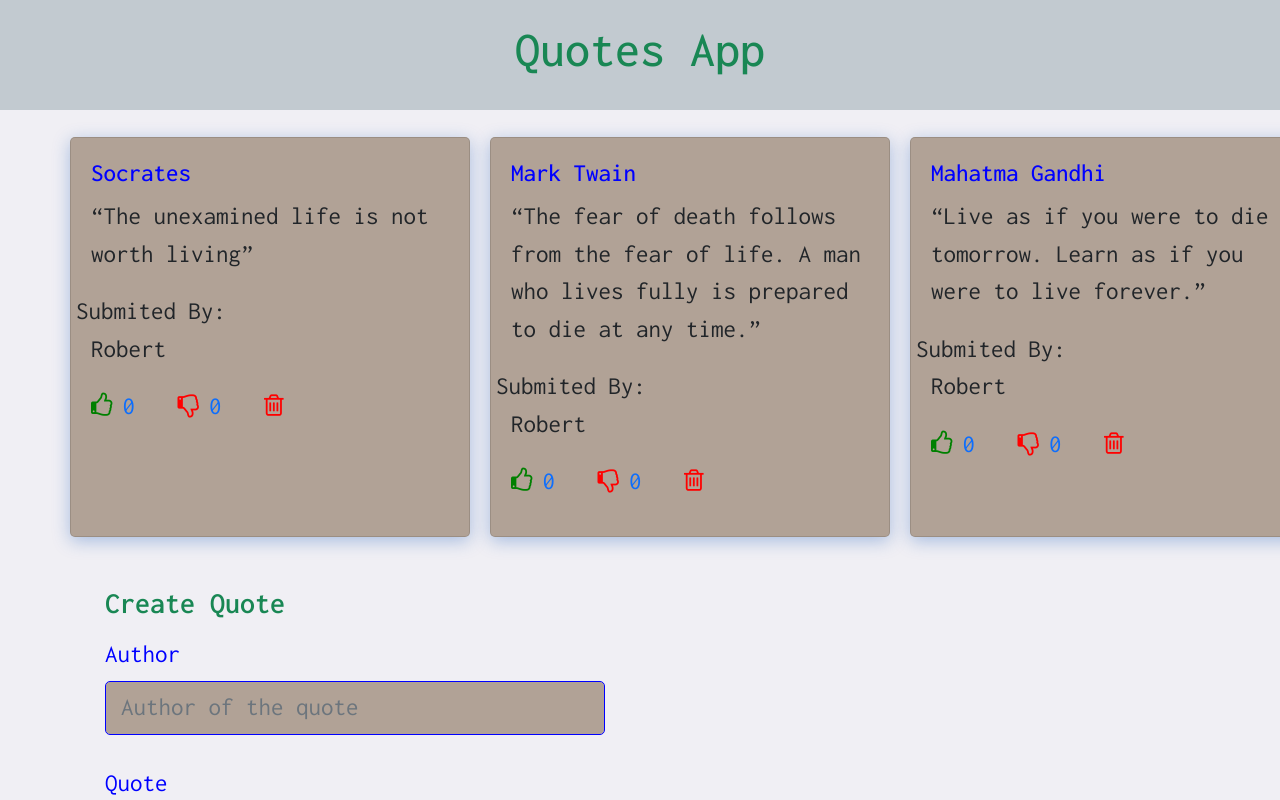
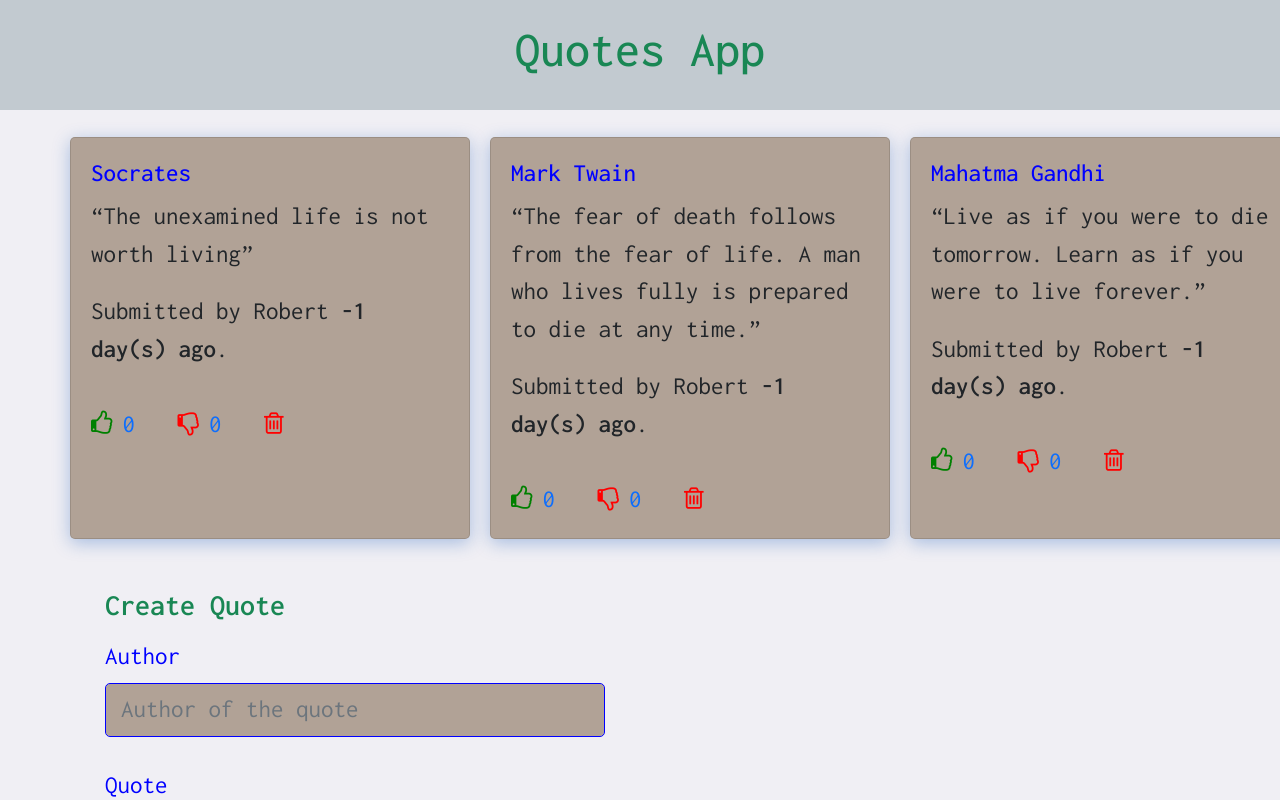
Before and after one commit to Kirugik/quotes-app, an Angular app: page / in a window 1280 px wide. Shown: the top 800 px of the page. Built offline with nearby package versions, Linux system fonts and the light colour scheme.

Commit message:
Implement pipe directive to display days passed since quote is posted

```diff
--- a/src/app/create-quote/create-quote/create-quote.component.ts
+++ b/src/app/create-quote/create-quote/create-quote.component.ts
@@ -8,7 +8,7 @@ import { Quotes } from '../../quotes';
 })
 
 export class CreateQuoteComponent implements OnInit {
-  newQuote = new Quotes(0,'','',0,0, '');
+  newQuote = new Quotes(0,'','',0,0,'', new Date());
 
   @Output() addQuote= new EventEmitter<Quotes>();
 
--- a/src/app/quotes.ts
+++ b/src/app/quotes.ts
@@ -2,10 +2,10 @@ export class Quotes {
     constructor(
         public id:number,
         public author: string,
-        // public title: string,
         public quote: string,
         public upvote: number,
         public downvote: number,
         public submitedBy: string,
+        public submissionDate: Date,
          ){}
 }
--- a/src/app/quotes/quotes/quotes.component.css
+++ b/src/app/quotes/quotes/quotes.component.css
@@ -7,7 +7,7 @@
 
 .card {
   width: 400px;
-  height: 400px;
+  min-height: 400px;
   background-color: #b1a296;
   box-shadow: 0 4px 17px rgba(32, 94, 187, 0.35);
   transform: translateY(-3px);
--- a/src/app/quotes/quotes/quotes.component.html
+++ b/src/app/quotes/quotes/quotes.component.html
@@ -8,7 +8,8 @@
           <div class="card-body">
             <h5 class="card-title">{{quote.author}}</h5>
             <p class="card-text">{{quote.quote}}</p>
-            <span class="row">Submited By:<p>{{quote.submitedBy}}</p></span>
+            <!-- <span class="row">Submited By:<p>{{quote.submitedBy}}</p></span> -->
+            <span>Submitted by {{quote.submitedBy}} <b>{{quote.submissionDate|timePassed}} day(s) ago</b>.</span> <br> <br>
             <span class="rows">
               <a class="pr-5">
                 <i style='color:green'(click)='upVote(quote)' class="fa fa-thumbs-o-up"></i>{{quote.upvote}}
--- a/src/app/quotes/quotes/quotes.component.ts
+++ b/src/app/quotes/quotes/quotes.component.ts
@@ -15,10 +15,10 @@ export class QuotesComponent implements OnInit {
 
   // quotes array
   quotes: Quotes[]=[
-    new Quotes(0,'Socrates','“The unexamined life is not worth living”',0,0, 'Robert'),
-    new Quotes(1,'Mark Twain','“The fear of death follows from the fear of life. A man who lives fully is prepared to die at any time.”',0,0, 'Robert'),
-    new Quotes(2,'Mahatma Gandhi','“Live as if you were to die tomorrow. Learn as if you were to live forever.”',0,0, 'Robert'),
-    new Quotes(3,'Steve Jobs','“The ones who are crazy enough to think that they can change the world, are the ones who do.”',0,0, 'Robert'),
+    new Quotes(0,'Socrates','“The unexamined life is not worth living”',0,0, 'Robert', new Date(2022,3,10)),
+    new Quotes(1,'Mark Twain','“The fear of death follows from the fear of life. A man who lives fully is prepared to die at any time.”',0,0, 'Robert', new Date(2022,3,10)),
+    new Quotes(2,'Mahatma Gandhi','“Live as if you were to die tomorrow. Learn as if you were to live forever.”',0,0, 'Robert', new Date(2022,3,10)),
+    new Quotes(3,'Steve Jobs','“The ones who are crazy enough to think that they can change the world, are the ones who do.”',0,0, 'Robert', new Date(2022,3,10)),
   ]
 
   // display the quotes on the page
```
